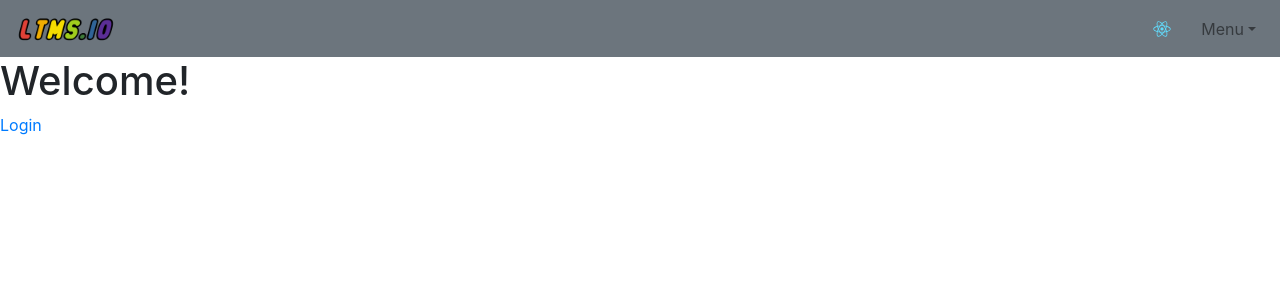
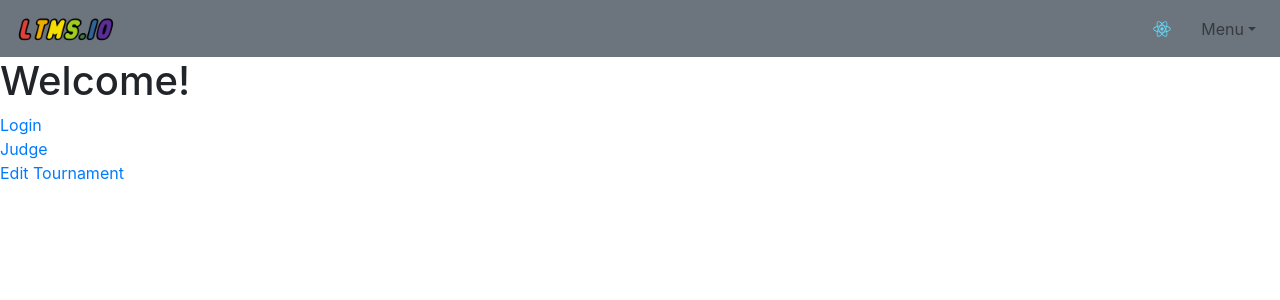
Before and after one commit to ltms-io/ltms-io, a React (Create React App) app in the folder frontend/ltms-io/: page / in a window 1280 px wide. Shown: the top 300 px of the page. Built offline with nearby package versions, Linux system fonts and the light colour scheme; no server answers; what auth0-js would draw is missing.

Commit message:
Created routes

```diff
--- a/frontend/ltms-io/src/App.js
+++ b/frontend/ltms-io/src/App.js
@@ -34,7 +34,7 @@ function App(props) {
           <Route path="/callback" component={Callback} />
           <Route path="/pictureuploadtest" component={PictureUploadModalTest} />
           <Route path="/Judge" component={Judge} />
-          <Route path="/Edit Tournament" component={EditTournament} />
+          <Route path="/EditTournament" component={EditTournament} />
         </Switch>
       </div>
     </Router>
--- a/frontend/ltms-io/src/components/Home.js
+++ b/frontend/ltms-io/src/components/Home.js
@@ -1,5 +1,5 @@
-import React, { Component } from 'react';
-import axios from 'axios';
+import React, { Component } from "react";
+import axios from "axios";
 
 class Home extends Component {
   constructor(props) {
@@ -44,47 +44,55 @@ class Home extends Component {
         {this.props.auth.isAuthenticated() && (
           <div>
             <a href="/pictureuploadtest">Picture Upload Test</a>
-        </div>)}
+          </div>
+        )}
         {this.props.auth.isAuthenticated() && (
           <div>
             <a href="/createscoresheet">Create A Scoresheet</a>
-        </div>)}
+          </div>
+        )}
         {this.props.auth.isAuthenticated() && (
           <div>
             <a href="/volunteermodaltest">Volunteer Assignment Modal Test</a>
-        </div>)}
-
-
+          </div>
+        )}
+        <div>
+          <a href="/Judge">Judge</a>
+        </div>
+        <div>
+          <a href="/EditTournament">Edit Tournament</a>
+        </div>
       </div>
     );
   }
 
   async componentDidMount() {
     await axios({
-      method: 'GET',
+      method: "GET",
       url: `https://dev-s68c-q-y.auth0.com/userinfo`,
       headers: {
-        'content-type': 'application/json',
-        'authorization': 'Bearer ' + localStorage.getItem("access_token")
+        "content-type": "application/json",
+        authorization: "Bearer " + localStorage.getItem("access_token")
       },
       json: true
     })
-    .then( (result) => {
+      .then(result => {
         this.state.authresults = result.data;
         this.state.uid = this.state.authresults.sub;
       })
-    .catch( (error) => {
+      .catch(error => {
         console.log(error);
       });
 
     // Use this statement instead once backend Auth0 connection for register
     // is complete (5e54b2a86efec099146c054b is random test uid):
     //await axios.get(`http://localhost:5000/api/users/5e54b2a86efec099146c054b`)
-    await axios.get(`http://localhost:5000/api/users/${this.state.uid.substring(6)}`)
-      .then ( (result) => {
+    await axios
+      .get(`http://localhost:5000/api/users/${this.state.uid.substring(6)}`)
+      .then(result => {
         this.state.dbresults = result.data;
       })
-      .catch( (error) => {
+      .catch(error => {
         console.log(error);
       });
 
```
Lines whose indentation alone changed are shown as unchanged.
